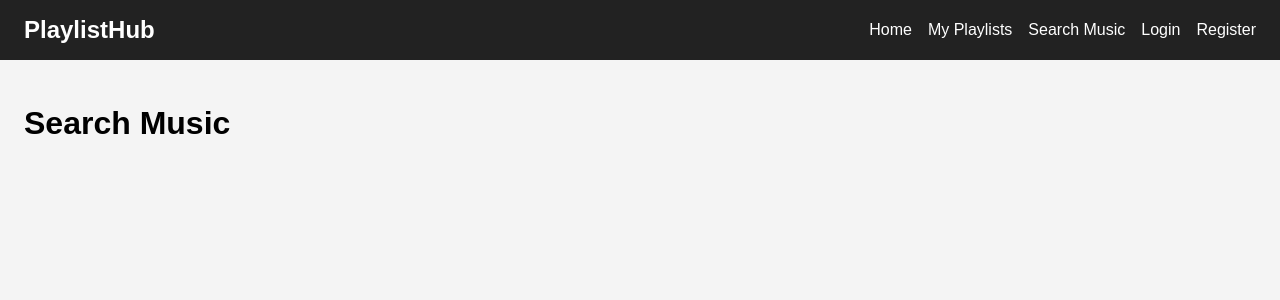
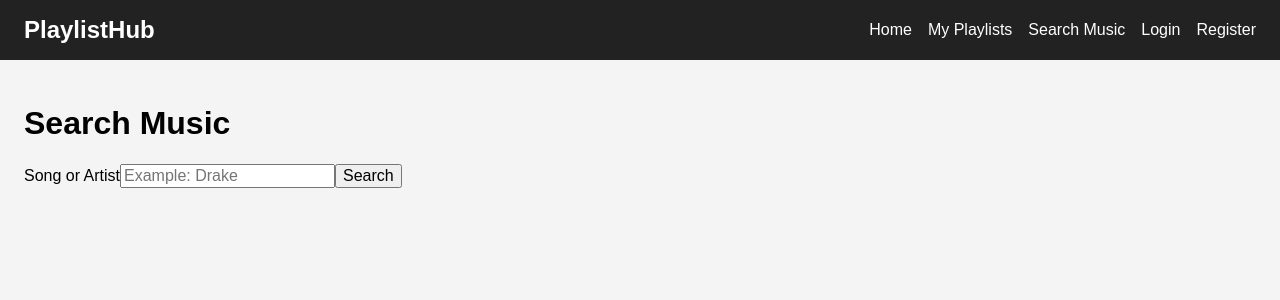
Before and after one commit to jeremyc293/fullstack-project, a React app in the folder frontend/: page /search in a window 1280 px wide. Shown: the top 300 px of the page. Built offline with nearby package versions, Linux system fonts and the light colour scheme; the HTML template or start-up script is replaced by a standard one.

Commit message:
song search

```diff
--- a/frontend/src/index.css
+++ b/frontend/src/index.css
@@ -43,3 +43,13 @@ nav a:hover {
 main {
   padding: 24px;
 }
+
+img {
+  width: 100px;
+  height: 100px;
+  object-fit: cover;
+}
+
+main > div > div {
+  margin-top: 20px;
+}
--- a/frontend/src/pages/SearchMusic.jsx
+++ b/frontend/src/pages/SearchMusic.jsx
@@ -1,5 +1,62 @@
+import { useState } from "react";
+import { searchSongs } from "../services/musicService.js";
+
 function SearchMusic() {
-  return <h1>Search Music</h1>;
+  const [searchTerm, setSearchTerm] = useState("");
+  const [songs, setSongs] = useState([]);
+  const [message, setMessage] = useState("");
+
+  async function handleSubmit(event) {
+    event.preventDefault();
+
+    if (!searchTerm) {
+      setMessage("Enter a song or artist.");
+      return;
+    }
+
+    const results = await searchSongs(searchTerm);
+
+    setSongs(results);
+    setMessage("");
+
+    if (results.length === 0) {
+      setMessage("No songs found.");
+    }
+  }
+
+  return (
+    <div>
+      <h1>Search Music</h1>
+
+      <form onSubmit={handleSubmit}>
+        <label>Song or Artist</label>
+
+        <input
+          type="text"
+          value={searchTerm}
+          onChange={(event) => setSearchTerm(event.target.value)}
+          placeholder="Example: Drake"
+        />
+
+        <button type="submit">Search</button>
+      </form>
+
+      {message && <p>{message}</p>}
+
+      {songs.map((song) => (
+        <div key={song.trackId}>
+          <img
+            src={song.artworkUrl100}
+            alt={`${song.trackName} album cover`}
+          />
+
+          <h2>{song.trackName}</h2>
+          <p>{song.artistName}</p>
+          <p>{song.collectionName}</p>
+        </div>
+      ))}
+    </div>
+  );
 }
 
 export default SearchMusic;
--- /dev/null
+++ b/frontend/src/services/musicService.js
@@ -0,0 +1,13 @@
+const BASE_URL = "https://itunes.apple.com/search";
+
+export async function searchSongs(searchTerm) {
+  const term = encodeURIComponent(searchTerm);
+
+  const response = await fetch(
+    `${BASE_URL}?term=${term}&entity=song&limit=10`
+  );
+
+  const data = await response.json();
+
+  return data.results;
+}
```
